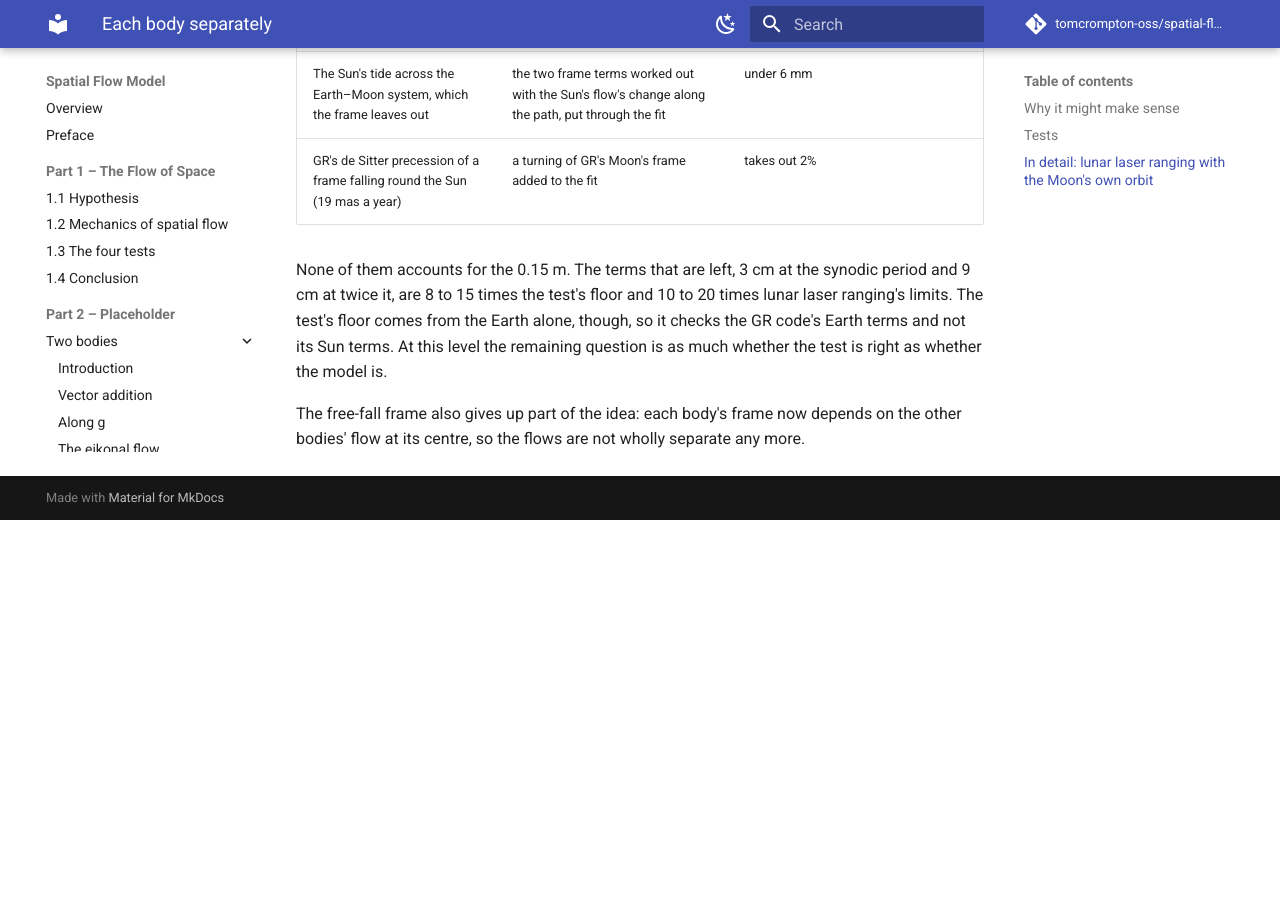
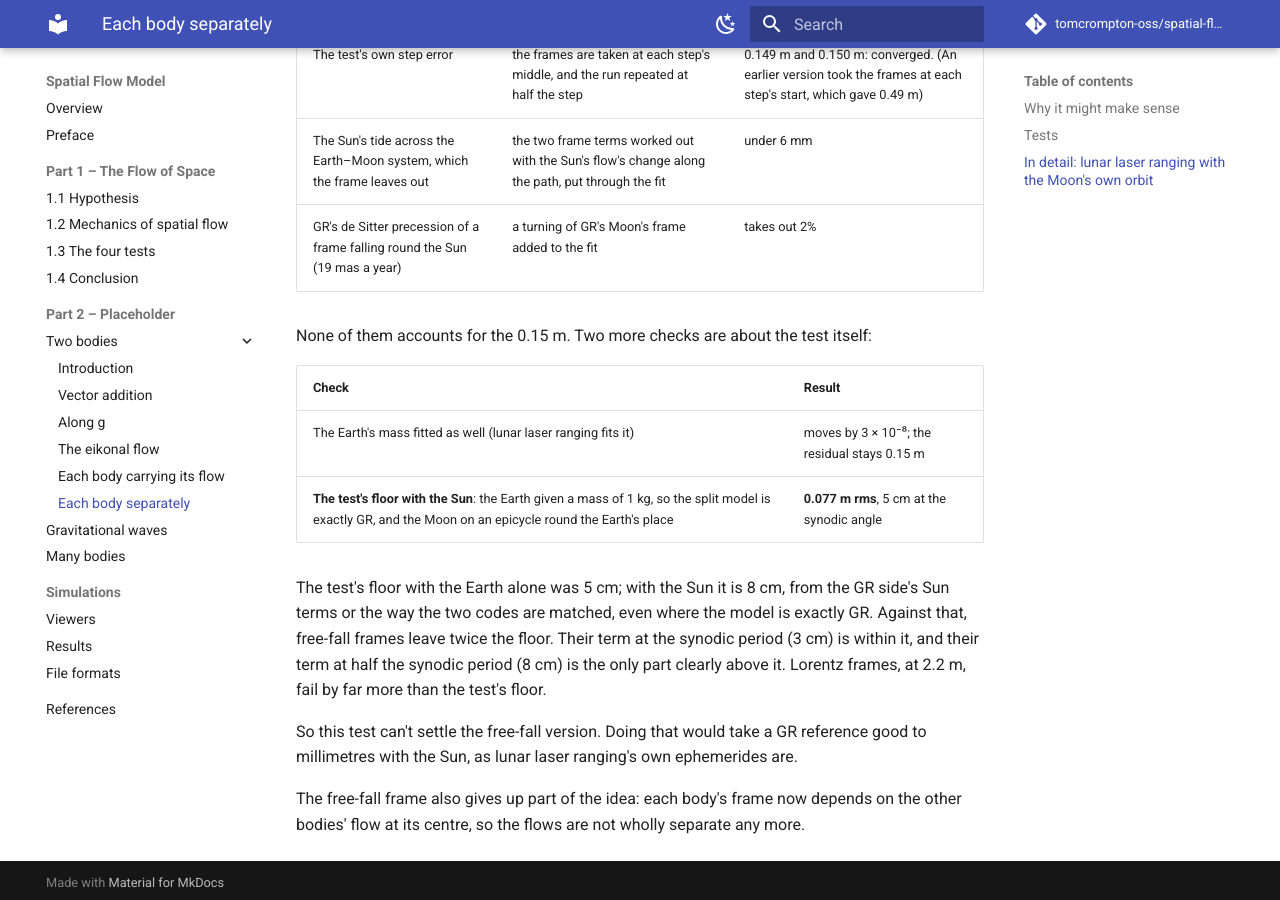
Before and after one commit to tomcrompton-oss/spatial-flow-model, an MkDocs documentation site: the page built from docs/two-bodies/split.md, in a window 1280 px wide and 900 px high, scrolled down 4645 px. Built offline with MkDocs 1.6.1 and Material for MkDocs 9.7.7, drawn with Linux system fonts in a browser that asks for light colours; comment, search, counter and statistics services are not loaded; before the commit the page ends 5165 px from its top, so only the background shows below that; some of the changed text lies outside the part shown.

Commit message:
Test 1: the floor with the Sun, and the Earth's mass in the fit
studies/lunar_orbit.py: a case with the Sun alone (an Earth of 1 kg, the Moon
on an epicycle round its place), where the split model is exactly GR - it
leaves 0.077 m rms, the test's floor with the Sun (5 cm with the Earth
alone). The Earth's GM can be fitted too: it moves 3e-8 and takes nothing
out. Free-fall frames leave 0.15 m, twice that floor; Lorentz frames 2.14 m.

Website: the split page's verdict for free-fall frames is now not settled -
within twice the test's floor, where lunar laser ranging needs millimetres.

Co-Authored-By: Claude Opus 5.5 <noreply@anthropic.com>

```diff
--- a/docs/two-bodies/split.md
+++ b/docs/two-bodies/split.md
@@ -4,10 +4,11 @@
 rest frame. A step works out what each body's flow alone would do to a particle, using the one-body model's own step,
 and applies the changes one after the other: the Sun's, then the Earth's. The particle moves once, at its velocity.
 
-**Verdict: ❌ fails, at the last test, by less each time.** It passes every test of a fixed geometry – Newton's g,
-clocks, light past Jupiter, causality, a moving system. With the Moon on its own orbit and the Earth going round the
-Sun, Lorentz frames leave 2.2 m in the lunar range; taking each body's frame to be its free-fall frame in the other's
-space brings that to 0.15 m, with 3 cm at the Moon's synodic period. Lunar laser ranging measures millimetres.
+**Verdict: ❓ not settled.** It passes every test of a fixed geometry – Newton's g, clocks, light past Jupiter,
+causality, a moving system. With the Moon on its own orbit and the Earth going round the Sun, Lorentz frames fail
+lunar laser ranging by 2.2 m. Taking each body's frame to be its free-fall frame in the other's space brings that to
+0.15 m, twice what the test leaves where the model is exactly GR (8 cm with the Sun). Lunar laser ranging measures
+millimetres, so a finer test is needed to say whether this version passes.
 
 ## Why it might make sense
 
@@ -86,7 +87,7 @@ light's rule fixed, then Lorentz frames, then free-fall frames.
 | Lunar range to a mirror held still: both bodies less each alone | 0 | ❌ 0.45 m | ✅ 0 | ✅ 6 × 10⁻⁷ m | ✅ 0 |
 | Particles at γ up to 10⁶: can matter outrun light? | never | ❌ by 3.6 × 10⁻⁹ c | ✅ never | ✅ never | ✅ never |
 | The whole system moving together: radar to the Moon | no change | ❌ 1.9 m at 29.8 km/s, 290 m at 370 km/s | – (light's rule needs bodies at rest) | ✅ 0.0000 m | ✅ 0.0000 m |
-| **The Moon's own orbit, the Earth going round the Sun: lunar laser ranging** | GR's range, to millimetres | – | – | ❌ 2.2 m rms; 2.7 m at half the synodic period | ❌ 0.15 m rms; 9 cm at half the synodic period, 3 cm at it |
+| **The Moon's own orbit, the Earth going round the Sun: lunar laser ranging** | GR's range, to millimetres | – | – | ❌ 2.2 m rms; 2.7 m at half the synodic period | ❓ 0.15 m rms, against the test's 8 cm with the Sun; 8 cm at half the synodic period, 3 cm at it |
 
 ## In detail: lunar laser ranging with the Moon's own orbit
 
@@ -144,10 +145,20 @@ u_{\text{Sun}}$. That takes out almost all of the residual, 0.15 m left of 2.16
 | The Sun's tide across the Earth–Moon system, which the frame leaves out | the two frame terms worked out with the Sun's flow's change along the path, put through the fit | under 6 mm |
 | GR's de Sitter precession of a frame falling round the Sun (19 mas a year) | a turning of GR's Moon's frame added to the fit | takes out 2% |
 
-None of them accounts for the 0.15 m. The terms that are left, 3 cm at the synodic period and 9 cm at twice it, are 8
-to 15 times the test's floor and 10 to 20 times lunar laser ranging's limits. The test's floor comes from the Earth
-alone, though, so it checks the GR code's Earth terms and not its Sun terms. At this level the remaining question is
-as much whether the test is right as whether the model is.
+None of them accounts for the 0.15 m. Two more checks are about the test itself:
+
+| Check | Result |
+| --- | --- |
+| The Earth's mass fitted as well (lunar laser ranging fits it) | moves by 3 × 10⁻⁸; the residual stays 0.15 m |
+| **The test's floor with the Sun**: the Earth given a mass of 1 kg, so the split model is exactly GR, and the Moon on an epicycle round the Earth's place | **0.077 m rms**, 5 cm at the synodic angle |
+
+The test's floor with the Earth alone was 5 cm; with the Sun it is 8 cm, from the GR side's Sun terms or the way the
+two codes are matched, even where the model is exactly GR. Against that, free-fall frames leave twice the floor. Their
+term at the synodic period (3 cm) is within it, and their term at half the synodic period (8 cm) is the only part
+clearly above it. Lorentz frames, at 2.2 m, fail by far more than the test's floor.
+
+So this test can't settle the free-fall version. Doing that would take a GR reference good to millimetres with the
+Sun, as lunar laser ranging's own ephemerides are.
 
 The free-fall frame also gives up part of the idea: each body's frame now depends on the other bodies' flow at its
 centre, so the flows are not wholly separate any more.
```
Also changed, not shown: docs/two-bodies/index.md (+3 -2 lines), 1 other file.
